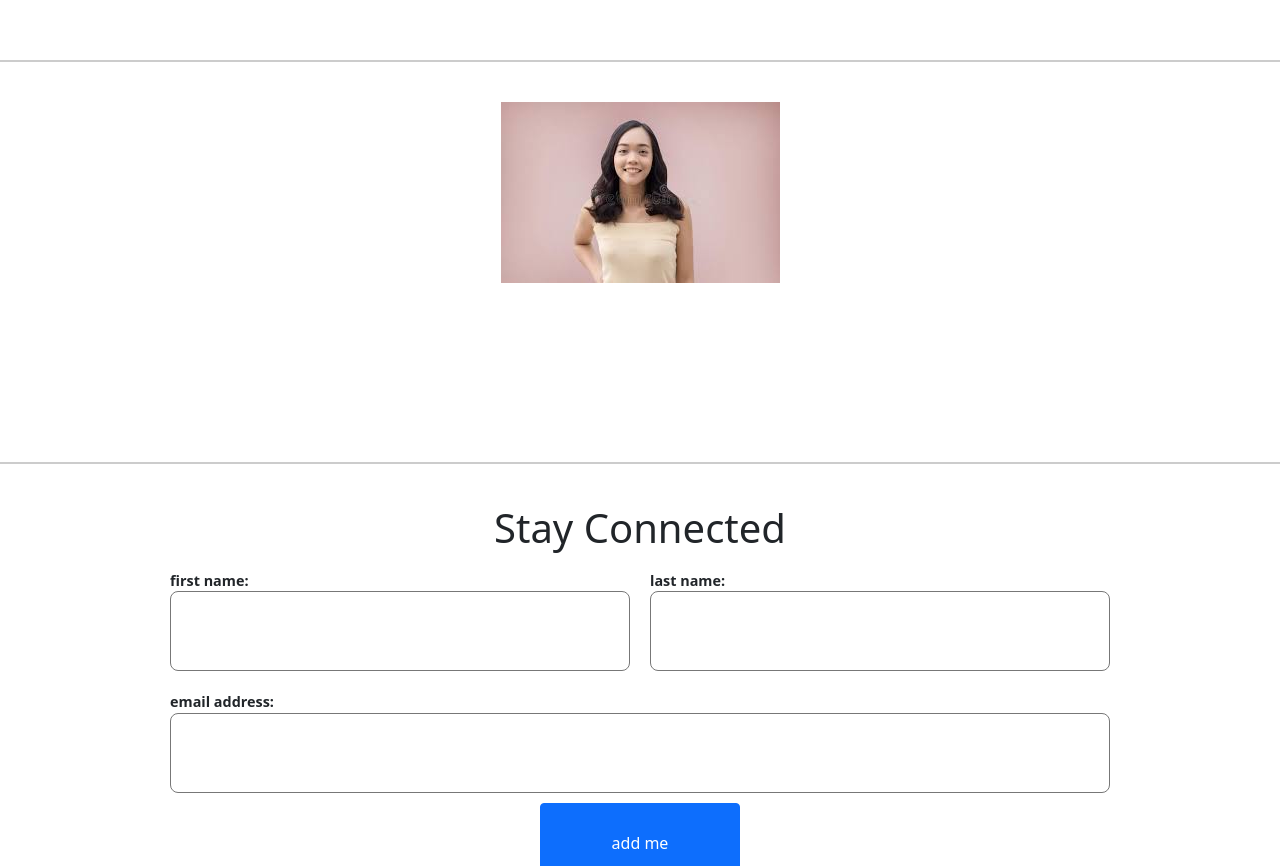
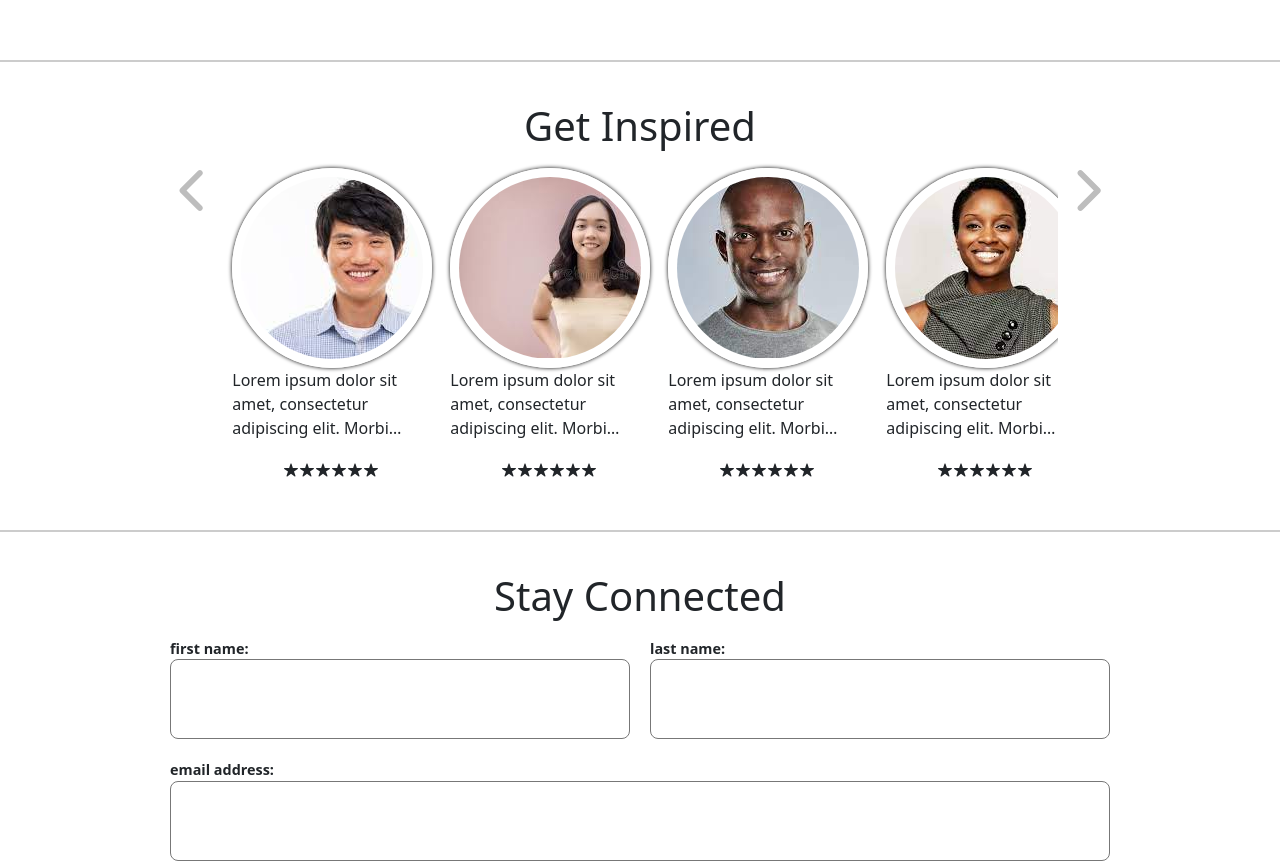
Before and after one commit to otkinsey/edura, a React (Create React App) app: page / in a window 1280 px wide. Shown: the part 1570-2436 px from the top of the page. Built offline with nearby package versions, Linux system fonts and the light colour scheme.

Commit message:
add icons; getInspired slider working properly

```diff
--- a/package.json
+++ b/package.json
@@ -10,6 +10,7 @@
     "react": "^17.0.2",
     "react-bootstrap": "^2.1.1",
     "react-dom": "^17.0.2",
+    "react-icons": "^4.3.1",
     "react-multi-carousel": "^2.6.5",
     "react-scripts": "5.0.0",
     "web-vitals": "^2.1.4"
--- a/src/App.css
+++ b/src/App.css
@@ -41,6 +41,37 @@
   font-size: 0.9rem;
   display: block;
   text-align: left;
+}
+#get-inspired .slider-nav {
+  font-size: 65px;
+  fill: rgb(189, 189, 189);
+}
+#get-inspired div#view-window {
+  width: 70%;
+  overflow: hidden;
+}
+#get-inspired div#slider {
+  right: 0px;
+  transition: right 0.25s;
+}
+#get-inspired .circle-frame {
+  height: 200px;
+  width: 200px;
+  border-radius: 100px;
+  overflow: hidden;
+  border: 9px solid white;
+  box-shadow: 0px 0px 4px black;
+}
+#get-inspired p.text {
+  display: -webkit-box;
+  overflow: hidden;
+  text-align: left;
+  -webkit-line-clamp: 3;
+  -webkit-box-orient: vertical;
+}
+#get-inspired .testimonial {
+  width: 218px;
+  padding: 10px;
 }
 #logo {
   height: 40px;
@@ -114,7 +145,7 @@
   background: white;
   color: black;
   position: absolute;
-  top: 80px;
+  top: 50px;
   list-style-type: none;
   box-shadow: 0px 0px 4px black;
   color: black;
@@ -129,6 +160,10 @@
 }
 section#header #assessment_main_nav:hover .submenu {
   opacity: 1;
+}
+.slider-nav {
+  height: 65px;
+  fill: #777;
 }
 #stay_connected .row1 div,
 #stay_connected .row2 {
@@ -145,6 +180,7 @@
 #stay_connected .row1 > div {
   flex-basis: 50%;
 }
+
 @media (prefers-reduced-motion: no-preference) {
   .App-logo {
     animation: App-logo-spin infinite 20s linear;
--- a/src/App.js
+++ b/src/App.js
@@ -27,6 +27,7 @@
         <OurPartners />
       </section>
       <section>
+        <h1>Get Inspired</h1>
         <GetInspired />
       </section>
       <section id="stay_connected">
--- a/src/components/getInspired/GetInspired.js
+++ b/src/components/getInspired/GetInspired.js
@@ -1,31 +1,78 @@
-import Carousel from "react-bootstrap/Carousel";
+import { useState } from "react";
+
+import { IoIosStar, IoIosArrowForward, IoIosArrowBack } from "react-icons/io";
 import "react-multi-carousel/lib/styles.css";
-import InspiredImage from "./InspiredImage";
+
+const setViewWindowPosition = (elem, index) => {
+  const position = elem ? elem.getBoundingClientRect().width : false;
+  return position ? position * index : "auto";
+};
+
+const importAll = (r) => {
+  let images = {};
+
+  r.keys().map((item, index) => {
+    images[item.replace("./", "")] = r(item);
+  });
+
+  return images;
+};
+
 const GetInspired = () => {
-  function importAll(r) {
-    let images = {};
-    r.keys().map((item, index) => {
-      images[item.replace("./", "")] = r(item);
-    });
-    console.log("image data: ", images);
-    return images;
-  }
-
-  let imageDir = "../../images/testimonial_images";
+  const [slideIndex, setSlideIndex] = useState(0);
   let images = importAll(
     require.context("../../images/testimonial_images", false, /\.(jpg|jpeg)/)
   );
   let slides = Object.keys(images).map((image, index) => {
     return (
-      <Carousel.Item>
-        <img src={images[image]} alt={index} />
-      </Carousel.Item>
+      <div className="testimonial" key={index}>
+        <div className="circle-frame">
+          <img src={images[image]} alt={`${image} testimonial`} />
+        </div>
+        <p className="text">
+          Lorem ipsum dolor sit amet, consectetur adipiscing elit. Morbi mattis
+          lobortis ante, sit amet maximus ante interdum eu. Fusce sed mauris in
+          sapien pulvinar consectetur. Fusce neque nulla, mollis at suscipit
+          nec, viverra at neque.
+        </p>
+        <span>
+          {Object.keys(images).map((img, index) => (
+            <IoIosStar key={index} />
+          ))}
+        </span>
+      </div>
     );
   });
 
   return (
-    <div className="main">
-      <Carousel>{slides}</Carousel>
+    <div className="main flex" id="get-inspired">
+      <IoIosArrowBack
+        className="slider-nav"
+        onClick={() => (slideIndex > 0 ? setSlideIndex(slideIndex - 1) : 0)}
+      />
+      <div id="view-window" style={{ postion: "relative", width: 872 }}>
+        <div
+          className="flex"
+          id="slider"
+          style={{
+            position: "relative",
+            right: setViewWindowPosition(
+              document.querySelector(".circle-frame"),
+              slideIndex
+            ),
+          }}
+        >
+          {slides}
+        </div>
+      </div>
+      <IoIosArrowForward
+        className="slider-nav"
+        onClick={() =>
+          slideIndex < Object.keys(images).length - 3
+            ? setSlideIndex(slideIndex + 1)
+            : false
+        }
+      />
     </div>
   );
 };
--- a/src/components/header/Header.js
+++ b/src/components/header/Header.js
@@ -14,7 +14,7 @@
         <ul>
           <li id="assessment_main_nav">
             assessment
-            <ul class="submenu">
+            <ul className="submenu">
               <li>
                 <a href="/">Public</a>
               </li>
--- a/src/components/slider/Slider.js
+++ b/src/components/slider/Slider.js
@@ -47,7 +47,7 @@
         <img
           className="d-block w-100"
           src=""
-          alt={`${slide.name} sample text`}
+          alt={`${slide.name} sample text from images alt property`}
         />
         <Carousel.Caption>
           <h2>{slide.name}</h2>
--- a/src/components/stayConnected/StayConnected.js
+++ b/src/components/stayConnected/StayConnected.js
@@ -6,11 +6,11 @@
       <div className="main">
         <form className="">
           <div className="flex row1">
-            <div style={{ "flex-basis": "50%" }}>
+            <div style={{ flexBasis: "50%" }}>
               <label>first name:</label>
               <input type="text" spaceholder="test"></input>
             </div>
-            <div style={{ "flex-basis": "50%" }}>
+            <div style={{ flexBasis: "50%" }}>
               <label>last name:</label>
               <input type="text" spaceholder="test"></input>
             </div>
```
Also changed, not shown: 1 other file (tests, documents, lock files or other folders).
